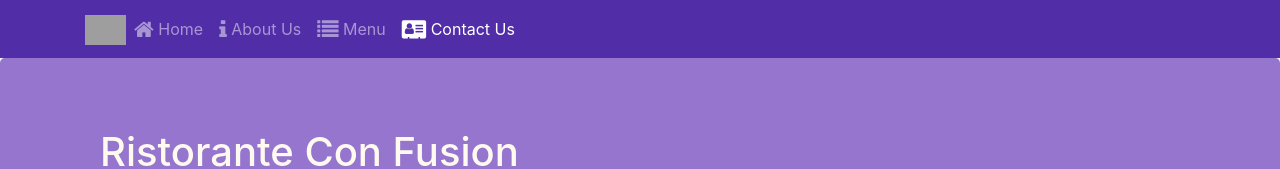
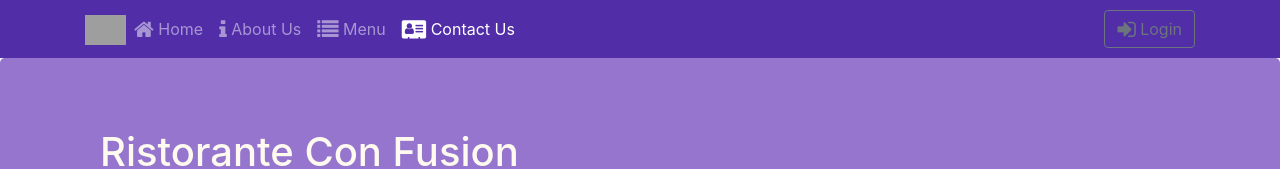
Before and after one commit to Ningxiao-Tang/WebDev, a React (Create React App) app in the folder react/confusion/: page /contactus in a window 1280 px wide. Shown: the top 169 px of the page. Built offline with nearby package versions, Linux system fonts and the light colour scheme; grey boxes are pictures that could not be loaded.

Commit message:
uncontrolled form

```diff
--- a/react/confusion/src/components/HeaderComponent.js
+++ b/react/confusion/src/components/HeaderComponent.js
@@ -1,20 +1,37 @@
 import React, { Component } from "react";
-import { Navbar, NavbarBrand, Nav, NavbarToggler, Collapse, NavItem, Jumbotron } from "reactstrap";
+import { Navbar, NavbarBrand, Nav, NavbarToggler, Collapse, NavItem, Jumbotron,
+    Button, Modal, ModalHeader, ModalBody, Form, FormGroup, Label, Input } from "reactstrap";
 import { NavLink } from "react-router-dom";
 class Header extends Component {
 
     constructor(props) {
         super(props);
         this.state = {
-            isNavOpen: false
+            isNavOpen: false,
+            isModalOpen: false
         };
         this.toggleNav = this.toggleNav.bind(this);
+        this.toggleModal = this.toggleModal.bind(this);
+        this.handleLogin = this.handleLogin.bind(this);
     }
 
     toggleNav() {
         this.setState({
             isNavOpen: !this.state.isNavOpen
         });
+    }
+
+    toggleModal() {
+        this.setState({
+            isModalOpen: !this.state.isModalOpen
+        });
+    }
+
+    handleLogin(event) {
+        this.toggleModal();
+        alert("Username: " + this.username.value+ " Password: " + this.password.value+
+        " Remember: " + this.remember.checked);
+        event.preventDefault();
     }
 
     render() {
@@ -49,6 +66,13 @@ class Header extends Component {
                                 </NavLink>
                             </NavItem>
                         </Nav>
+                        <Nav className="ml-auto" navbar>
+                            <NavItem>
+                                <Button outline onClick={this.toggleModal}>
+                                    <span className="fa fa-sign-in fa-lg"></span> Login
+                                </Button>
+                            </NavItem>
+                        </Nav>
                     </Collapse>
 
                 </div>
@@ -63,6 +87,28 @@ class Header extends Component {
                     </div>
                 </div>
             </Jumbotron>
+            <Modal isOpen={this.state.isModalOpen} toggle={this.toggleModal}>
+                <ModalHeader isOpen={this.state.isModalOpen} toggle={this.toggleModal}>Login</ModalHeader>
+                <ModalBody>
+                    <Form onSubmit={this.handleLogin}>
+                        <FormGroup>
+                            <Label htmlFor="username">Username</Label>
+                            <Input type="text" id="username" name="username" innerRef={(input) =>this.username = input}/>
+                        </FormGroup>
+                        <FormGroup>
+                            <Label htmlFor="password">Password</Label>
+                            <Input type="password" id="password" name="password" innerRef={(input) =>this.password = input}/>
+                        </FormGroup>
+                        <FormGroup check>
+                            <Label check>
+                                <Input type="checkbox" name="remember" innerRef={(input) =>this.remember = input}/>
+                                Remember me
+                            </Label>
+                        </FormGroup>
+                        <Button type="submit" value="submit" color="primary">Login</Button>
+                    </Form>
+                </ModalBody>
+            </Modal>
             </React.Fragment>
         );
 
```
Also changed, not shown: 1 other file (tests, documents, lock files or other folders).
